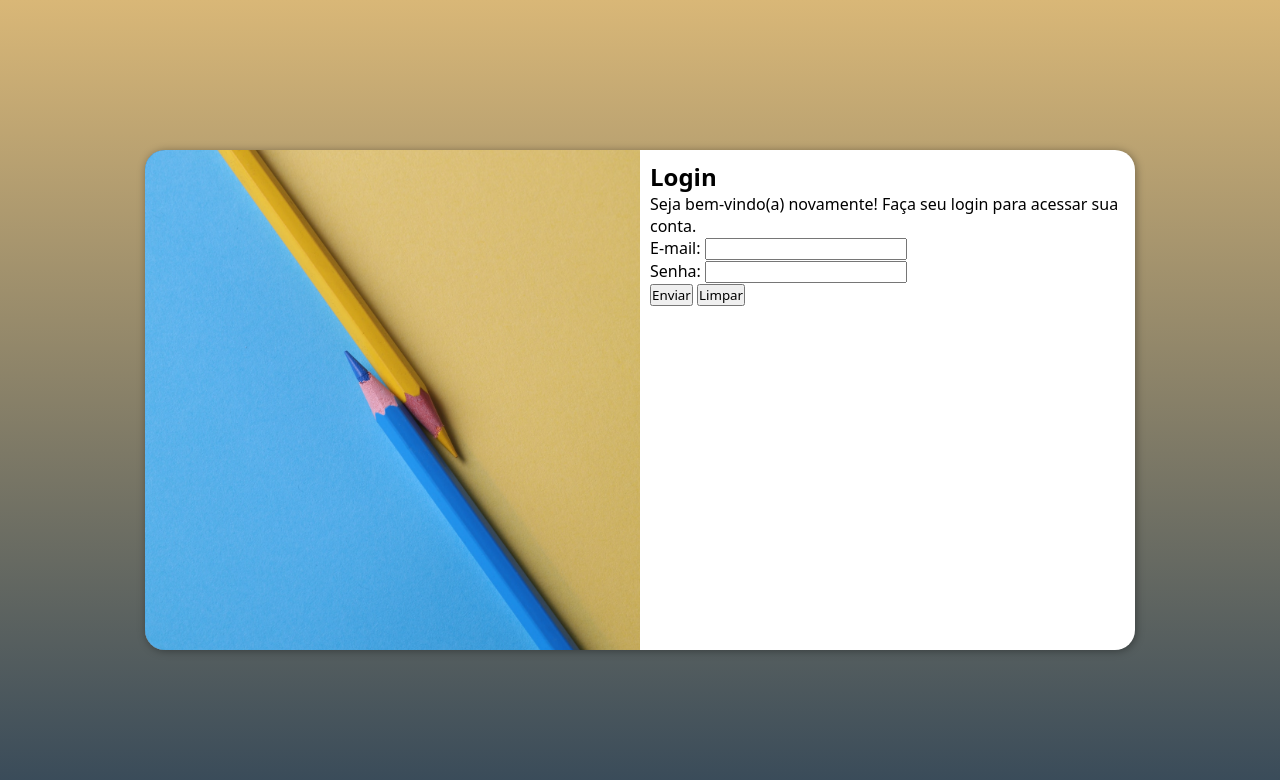
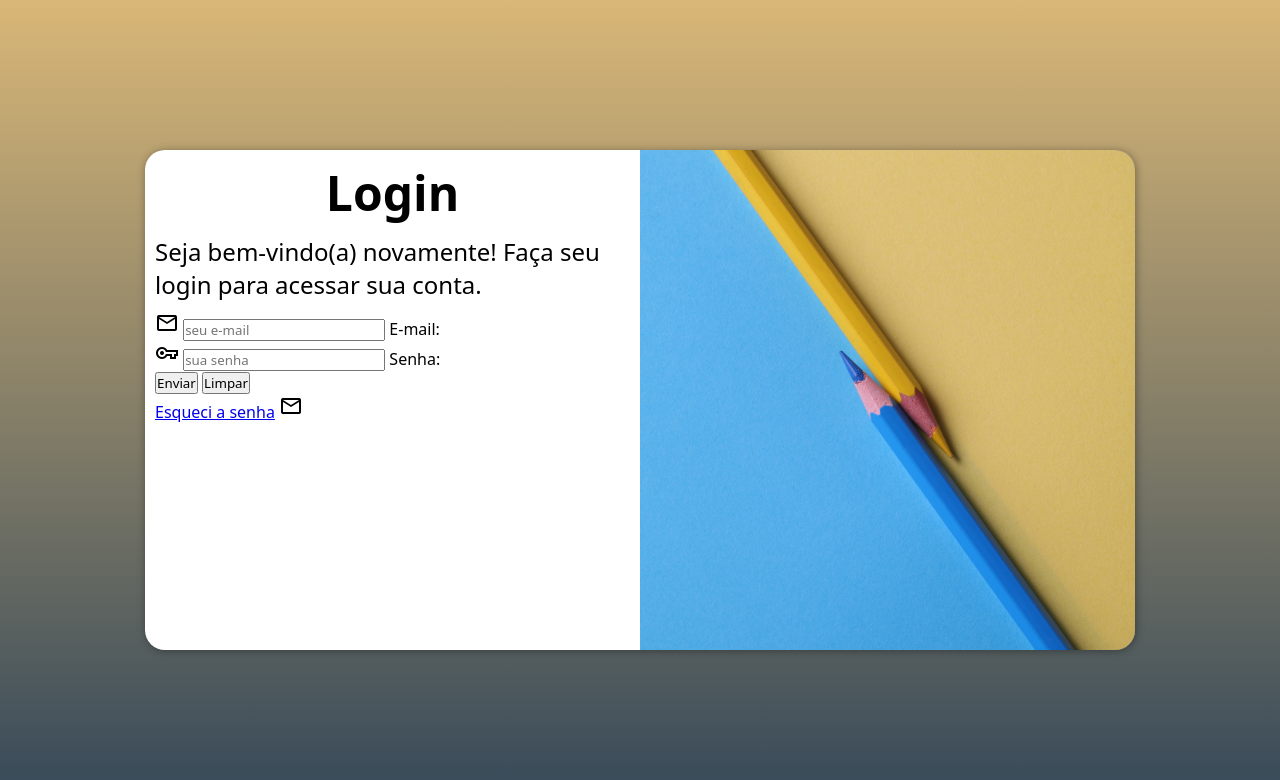
Before and after one commit to carolinesougon/tela-login, a plain HTML site: page index.html in a window 1280 px wide. Drawn offline with nearby package versions, Linux system fonts and the light colour scheme.

Commit message:
formulário

```diff
--- a/estilos/media-queries.css
+++ b/estilos/media-queries.css
@@ -40,13 +40,22 @@
     }
 
     section#login > div#imagem{
-        float: left;
+        float: right;
         width: 50%;
         height: 100%;
     }
 
     section#login > div#formulario{
-        float:right;
+        float:left;
         width: 50%;
     }
+
+    div#formulario > h1{
+        font-size: 3em;
+    }
+
+    div#formulario > p{
+        font-size: 1.5em;
+
+    }
 }
--- a/estilos/style.css
+++ b/estilos/style.css
@@ -56,3 +56,13 @@ section#login >div#formulario{
     display:block;
     padding: 10px;
 }
+
+div#formulario > h1{
+    text-align: center;
+    margin-bottom: 10px;
+}
+
+div#formulario > p{
+    font-size: 1em;
+    margin-bottom: 10px;
+}
--- a/index.html
+++ b/index.html
@@ -5,6 +5,7 @@
     <meta http-equiv="X-UA-Compatible" content="IE=edge">
     <meta name="viewport" content="width=device-width, initial-scale=1.0">
     <title>Login</title>
+    <link rel="stylesheet" href="https://fonts.googleapis.com/css2?family=Material+Symbols+Outlined:opsz,wght,FILL,GRAD@20..48,100..700,0..1,-50..200" />
     <link rel="stylesheet" href="estilos/style.css">
     <link rel="stylesheet" href="estilos/media-queries.css">
 </head>
@@ -19,19 +20,28 @@
                 <p>Seja bem-vindo(a) novamente! Faça seu login para acessar sua conta.</p>
 
                 <form action="login.php" method="post" autocomplete="off">
-                    <p>
+                    <div class="campo">
+                        <span class="material-symbols-outlined">
+                            mail
+                            </span>
+                        <input type="email" name="email" id="iemail" placeholder="seu e-mail"
+                        required autocomplete="email" maxlength="30">
                         <label for="iemail">E-mail:</label>
-                        <input type="email" name="email" id="iemail" required>
-                    </p>
-                    <p>
+                    </div>
+                    <div class="campo">
+                        <span class="material-symbols-outlined">
+                            vpn_key</span>
+                        <input type="password" name="senha" id="isenha" placeholder="sua senha" required autocomplete="current-password" minlength="6" maxlength="8">
                         <label for="isenha">Senha:</label>
-                        <input type="password" name="senha" id="isenha"  required>
-                    </p>
+                    </div>
 
-                    <p>
+                    <div class=" botoes">
                         <input type="submit" value="Enviar">
                         <input type="reset" value="Limpar">
-                    </p>
+                    </div>
+                    <a href="esqueci.html">Esqueci a senha</a> <span class="material-symbols-outlined">
+                        mail
+                        </span>
                 </form>
             </div>
         </section>
```
